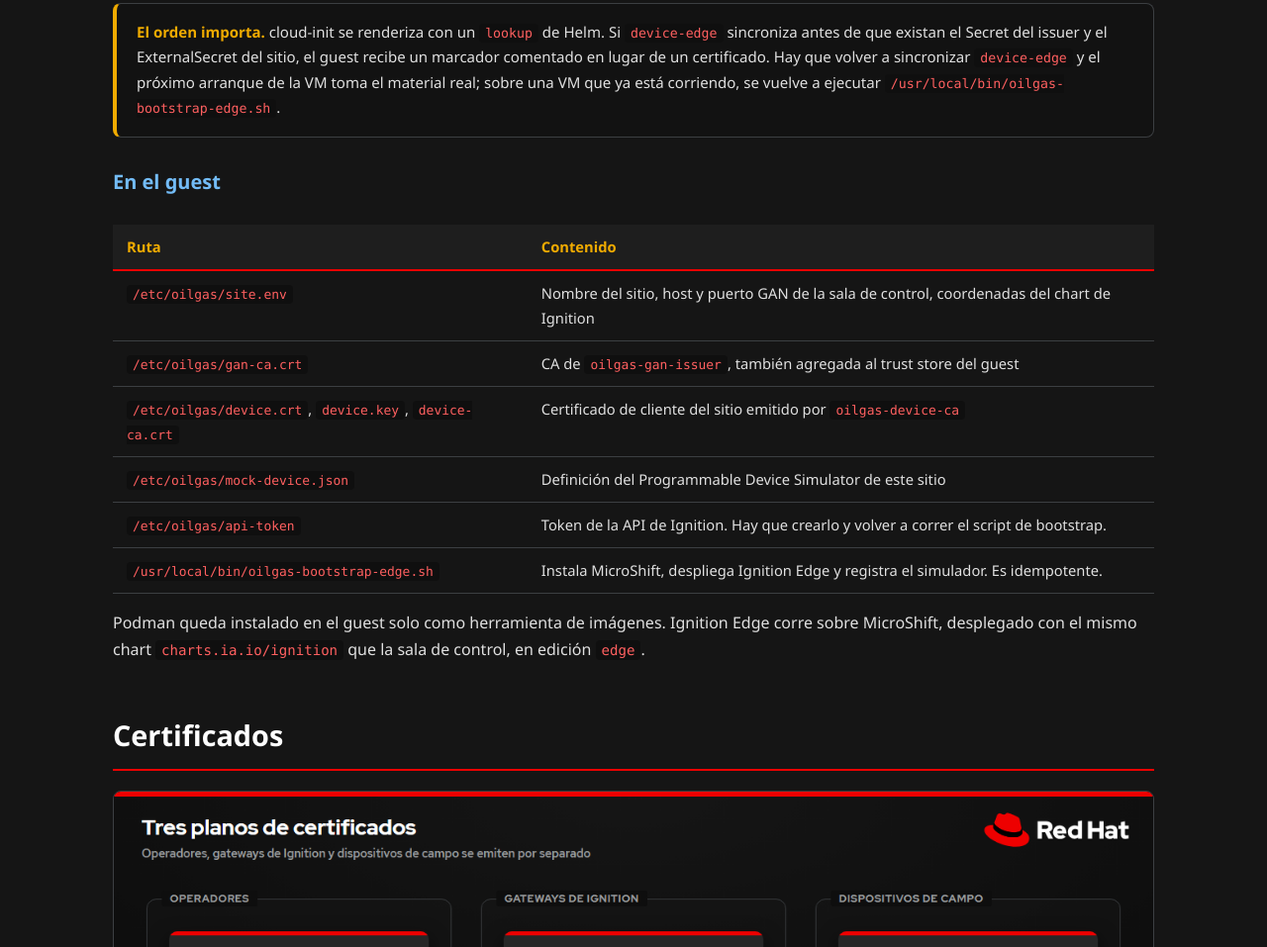
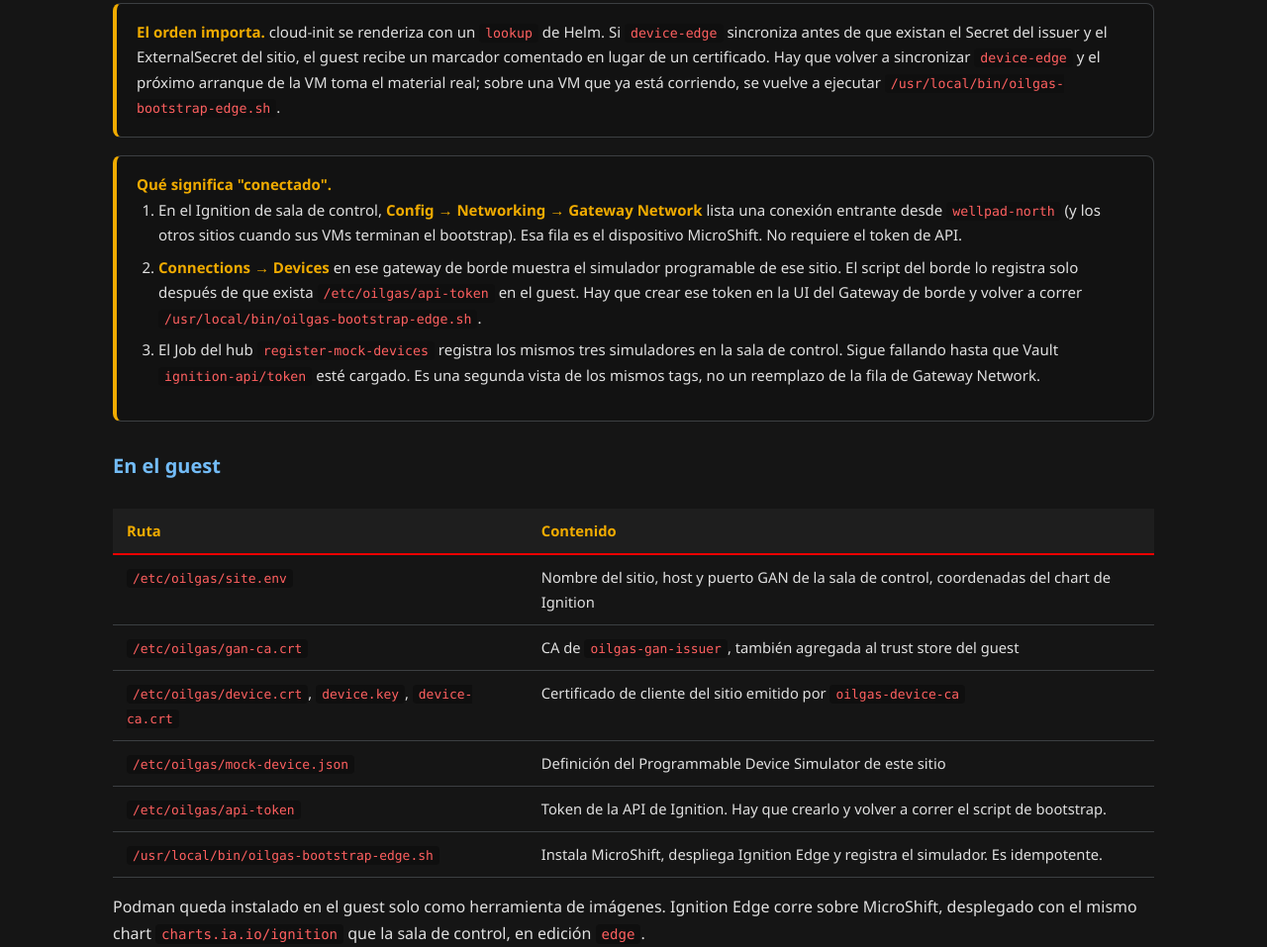
Before and after one commit to maximilianoPizarro/oil-and-gas-edge, a plain HTML site: page docs/es/index.html in a window 1280 px wide. Shown: the part 5821-6778 px from the top of the page at 99% size. Drawn offline with Linux system fonts and the light colour scheme.

Commit message:
Point the field-VM check at the Gateway Network connection.
The incoming connection from the MicroShift guest is the device the control room can see without an API token.

Co-authored-by: Cursor <cursoragent@cursor.com>

```diff
--- a/docs/es/index.html
+++ b/docs/es/index.html
@@ -355,6 +355,14 @@ docs/sizing.md</code></pre>
       guest recibe un marcador comentado en lugar de un certificado. Hay que volver a sincronizar
       <code>device-edge</code> y el próximo arranque de la VM toma el material real; sobre una VM que ya está
       corriendo, se vuelve a ejecutar <code>/usr/local/bin/oilgas-bootstrap-edge.sh</code>.
+    </div>
+    <div class="callout">
+      <strong>Qué significa "conectado".</strong>
+      <ol>
+        <li>En el Ignition de sala de control, <strong>Config → Networking → Gateway Network</strong> lista una conexión entrante desde <code>wellpad-north</code> (y los otros sitios cuando sus VMs terminan el bootstrap). Esa fila es el dispositivo MicroShift. No requiere el token de API.</li>
+        <li><strong>Connections → Devices</strong> en ese gateway de borde muestra el simulador programable de ese sitio. El script del borde lo registra solo después de que exista <code>/etc/oilgas/api-token</code> en el guest. Hay que crear ese token en la UI del Gateway de borde y volver a correr <code>/usr/local/bin/oilgas-bootstrap-edge.sh</code>.</li>
+        <li>El Job del hub <code>register-mock-devices</code> registra los mismos tres simuladores en la sala de control. Sigue fallando hasta que Vault <code>ignition-api/token</code> esté cargado. Es una segunda vista de los mismos tags, no un reemplazo de la fila de Gateway Network.</li>
+      </ol>
     </div>
 
     <h3>En el guest</h3>
```
Also changed, not shown: docs/index.html (+8 -0 lines), 2 other files.
